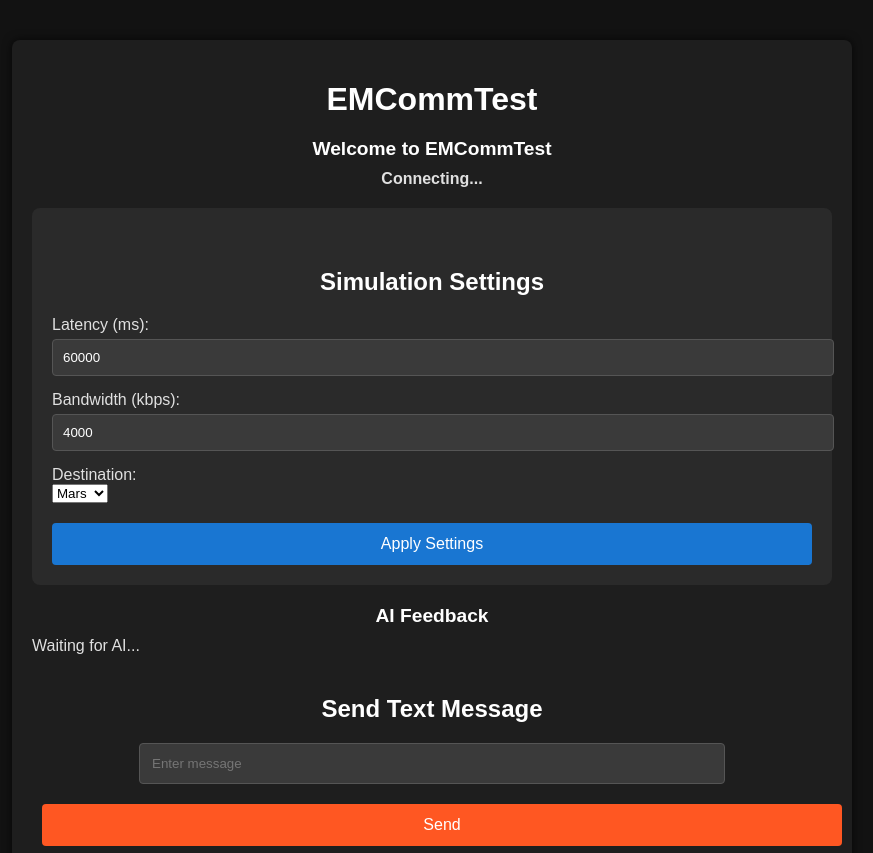
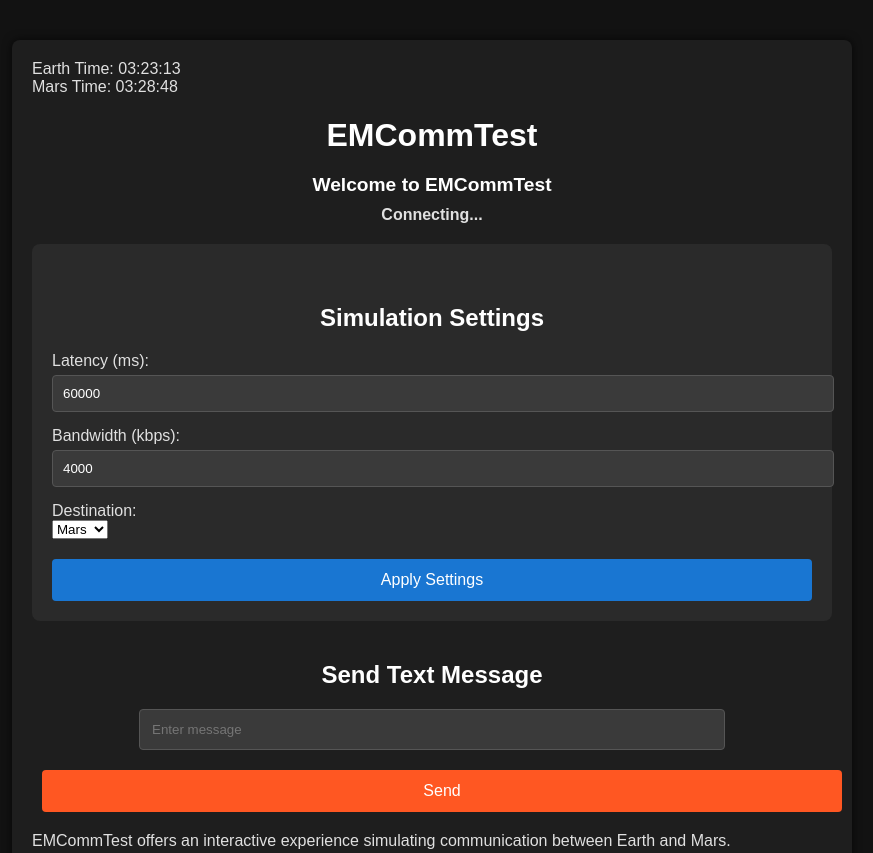
Before and after one commit to itsthatblackhat/EMCommTest, a website: page src/client/index.html in a window 1280 px wide. Shown: the top 853 px of the page, without its empty margins (208-1081 px from the left). Drawn offline with nearby package versions, Linux system fonts and the light colour scheme; no server answers.

Commit message:
Add files via upload

```diff
--- a/src/client/index.html
+++ b/src/client/index.html
@@ -4,14 +4,22 @@
     <meta charset="UTF-8">
     <title>EMCommTest - Earth-Mars Communication Simulation</title>
     <link rel="stylesheet" href="styles.css">
-    <script src="https://cdn.socket.io/4.4.1/socket.io.min.js" crossorigin="anonymous"></script>
+    <!-- Remove or update integrity attribute if incorrect -->
+    <script src="https://cdn.socket.io/4.4.1/socket.io.min.js" integrity="" crossorigin="anonymous"></script>
+    <script src="time.js" defer></script>
+    <script src="main.js" defer></script>
 </head>
 <body>
 <div class="container">
+    <header>
+        <div class="time-display">
+            <div id="earth-time">Earth Time: Loading...</div>
+            <div id="mars-time">Mars Time: Loading...</div>
+        </div>
+    </header>
     <h1>EMCommTest</h1>
     <div class="introduction">
         <h3>Welcome to EMCommTest</h3>
-
     </div>
     <div id="status">Connecting...</div>
 
@@ -32,12 +40,6 @@
         </select>
 
         <button id="apply-settings">Apply Settings</button>
-    </div>
-
-    <!-- AI Feedback Section -->
-    <div id="aiFeedback">
-        <h3>AI Feedback</h3>
-        <div id="aiResponse">Waiting for AI...</div>
     </div>
 
     <!-- Text Message Section -->
--- a/src/client/main.js
+++ b/src/client/main.js
@@ -51,11 +51,12 @@ document.addEventListener('DOMContentLoaded', () => {
             // Emit message to the server with settings
             socket.emit('sendAIQuery', { message, destination, latency, bandwidth }, (response) => {
                 console.log('Response received from server:', response);
-                if (response && response.success) {
+                if (response) {
+                    if (response.success) {
                         const { timeEstimate, distance, speed, solsDifference } = response.data;
 
-                    aiResponseDiv.textContent = `AI Response received!`;
-                    responseDiv.textContent = `AI Response received!`;
+                        aiResponseDiv.textContent = 'AI Response received!';
+                        responseDiv.textContent = 'AI Response received!';
 
                         // Start the progress bar
                         updateProgressBar(messageProgressBar, timeEstimate);
@@ -71,9 +72,14 @@ document.addEventListener('DOMContentLoaded', () => {
             `;
                         console.log('UI updated successfully');
                     } else {
-                    aiResponseDiv.textContent = `Error: ${response ? response.message : 'No response received'}`;
+                        aiResponseDiv.textContent = `Error: ${response.message}`;
                         responseDiv.textContent = 'Failed to receive AI response';
-                    console.error('Failed to process AI query:', response ? response.message : 'No response received');
+                        console.error('Failed to process AI query:', response.message);
+                    }
+                } else {
+                    aiResponseDiv.textContent = 'Error: No response received from server';
+                    responseDiv.textContent = 'Failed to receive AI response';
+                    console.error('No response received from server');
                 }
             });
         }
--- /dev/null
+++ b/src/client/time.js
@@ -0,0 +1,33 @@
+function updateTime() {
+    const now = new Date();
+
+    // Earth time in 24-hour format
+    const earthHours = now.getHours();
+    const earthMinutes = now.getMinutes();
+    const earthSeconds = now.getSeconds();
+    const earthTimeString = `${earthHours.toString().padStart(2, '0')}:${earthMinutes.toString().padStart(2, '0')}:${earthSeconds.toString().padStart(2, '0')}`;
+    document.getElementById('earth-time').textContent = `Earth Time: ${earthTimeString}`;
+
+    // Mars time calculation
+    const marsSolHours = 24.6597; // Mars sol in hours
+    const earthSecondsTotal = earthHours * 3600 + earthMinutes * 60 + earthSeconds;
+    const marsTimeRatio = marsSolHours / 24; // Ratio to convert Earth time to Mars time
+    let marsSecondsTotal = Math.floor(earthSecondsTotal * marsTimeRatio);
+
+    let marsHours = Math.floor(marsSecondsTotal / 3600);
+    marsSecondsTotal %= 3600;
+    let marsMinutes = Math.floor(marsSecondsTotal / 60);
+    let marsSeconds = marsSecondsTotal % 60;
+
+    // Normalize Mars time to 24-hour format
+    if (marsHours >= 24) {
+        marsHours -= 24;
+    }
+
+    // Format Mars time in 24-hour format
+    const marsTimeString = `${marsHours.toString().padStart(2, '0')}:${marsMinutes.toString().padStart(2, '0')}:${marsSeconds.toString().padStart(2, '0')}`;
+    document.getElementById('mars-time').textContent = `Mars Time: ${marsTimeString}`;
+}
+
+// Update time every second
+setInterval(updateTime, 1000);
```
Lines whose indentation alone changed are shown as unchanged.
